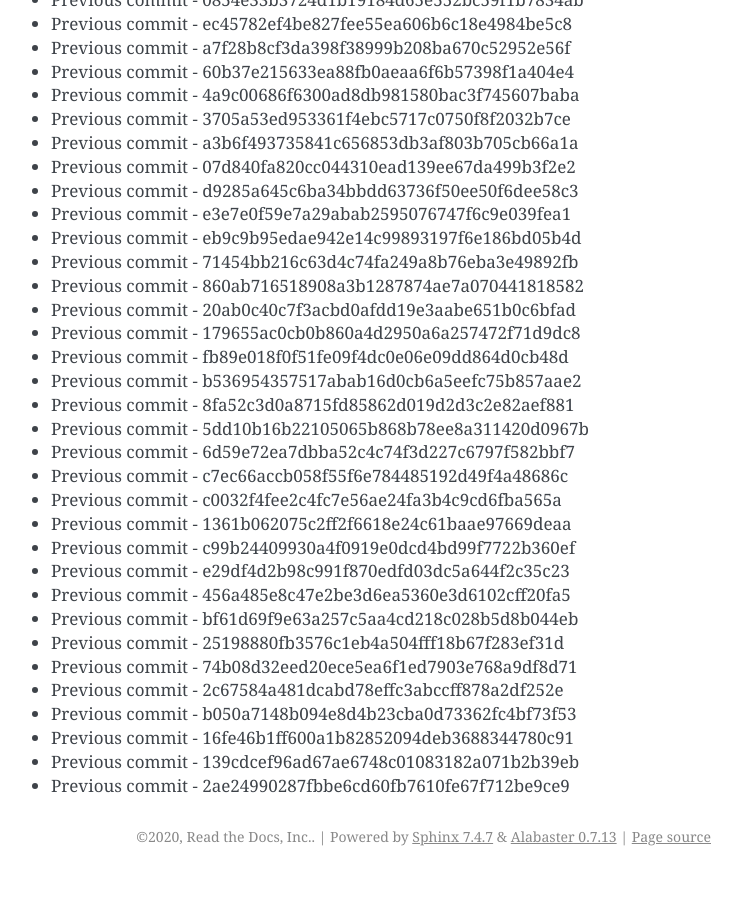
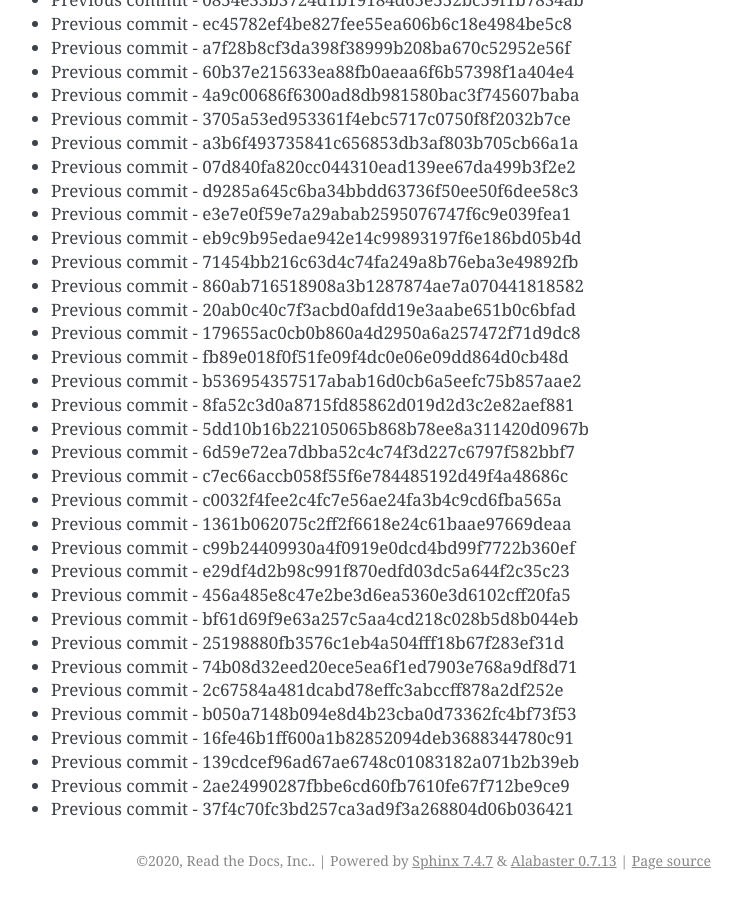
Before and after one commit to readthedocs/rtd-git-stresstest, a Sphinx documentation site: the page built from docs/updates.rst, in a window 1280 px wide and 900 px high, scrolled down 94296 px. Shown: the whole window, without its empty margins (399-1141 px from the left). Built offline with Sphinx 7.4.7, drawn with Linux system fonts in a browser that asks for light colours; before the commit the page ends 95172 px from its top, so only the background shows below that.

Commit message:
Generating commit from previous: 37f4c70fc3bd257ca3ad9f3a268804d06b036421

```diff
--- a/docs/updates.rst
+++ b/docs/updates.rst
@@ -3994,3 +3994,4 @@ It can be tested for any performance characteristics.
 * Previous commit - 16fe46b1ff600a1b82852094deb3688344780c91
 * Previous commit - 139cdcef96ad67ae6748c01083182a071b2b39eb
 * Previous commit - 2ae24990287fbbe6cd60fb7610fe67f712be9ce9
+* Previous commit - 37f4c70fc3bd257ca3ad9f3a268804d06b036421
```
